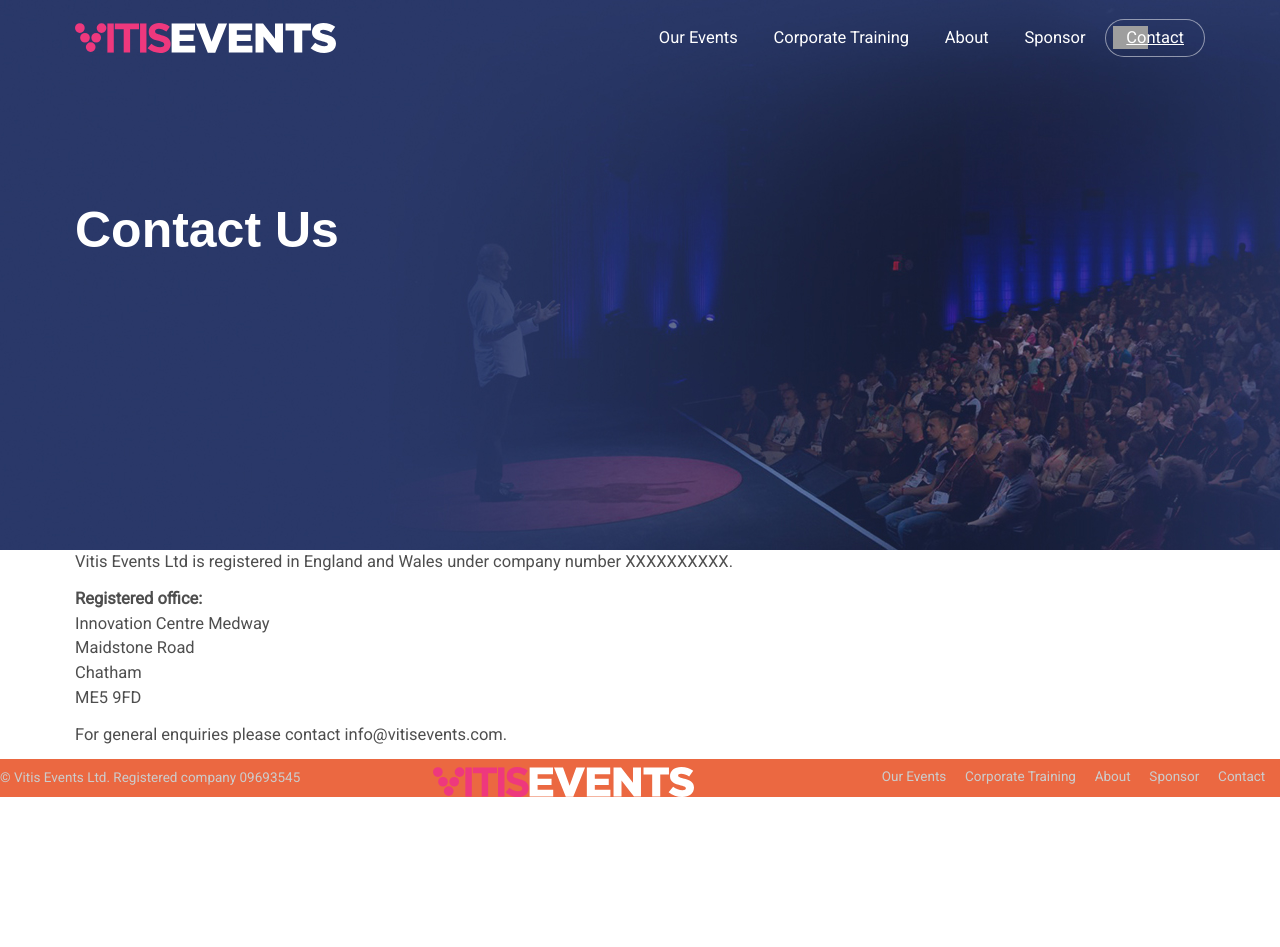
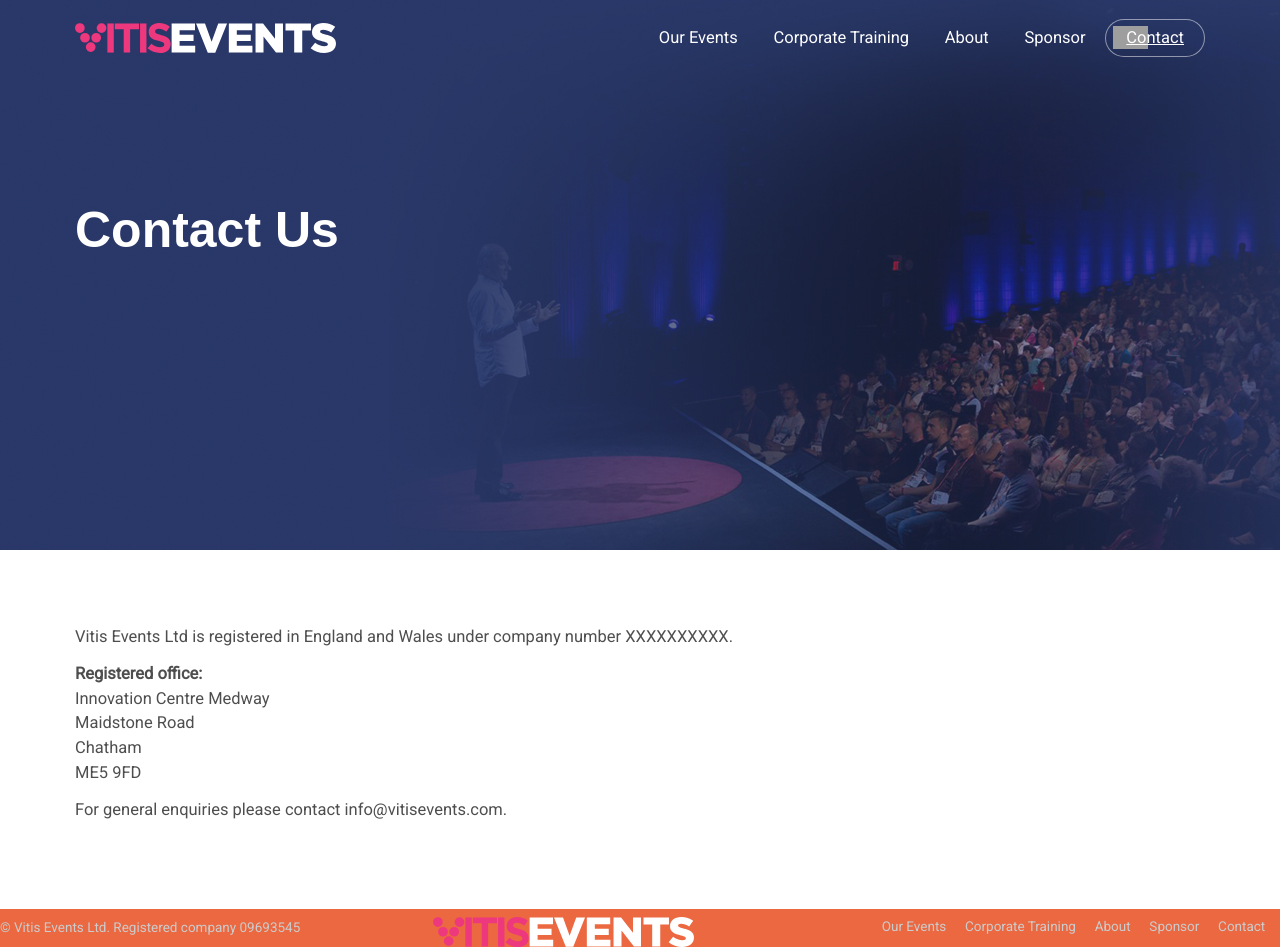
Before and after one commit to vitisevents/vitis-website, a Jekyll site: the page built from contact/index.html, in a window 1280 px wide. Built offline with Jekyll 4.4.1, drawn with Linux system fonts in a browser that asks for light colours; some web fonts are replaced; comment, search, counter and statistics services are not loaded; before the commit the page ends 900 px from its top, so only the background shows below that; grey boxes are pictures that could not be loaded.

Commit message:
Add row class to div

```diff
--- a/contact/index.html
+++ b/contact/index.html
@@ -12,14 +12,14 @@ group: "navigation"
 	</div>
 </div>
 
-<div>
+<div class="row">
 	<div class="wrapper">
 		<p>Vitis Events Ltd is registered in England and Wales under company number XXXXXXXXXX.</p>
 		<p><strong>Registered office:</strong><br>
 			Innovation Centre Medway<br>
 			Maidstone Road<br>
 			Chatham<br>
-		ME5 9FD</p>
+			ME5 9FD</p>
 		<p>For general enquiries please contact info@vitisevents.com.
 	</div>
 </div>
```
